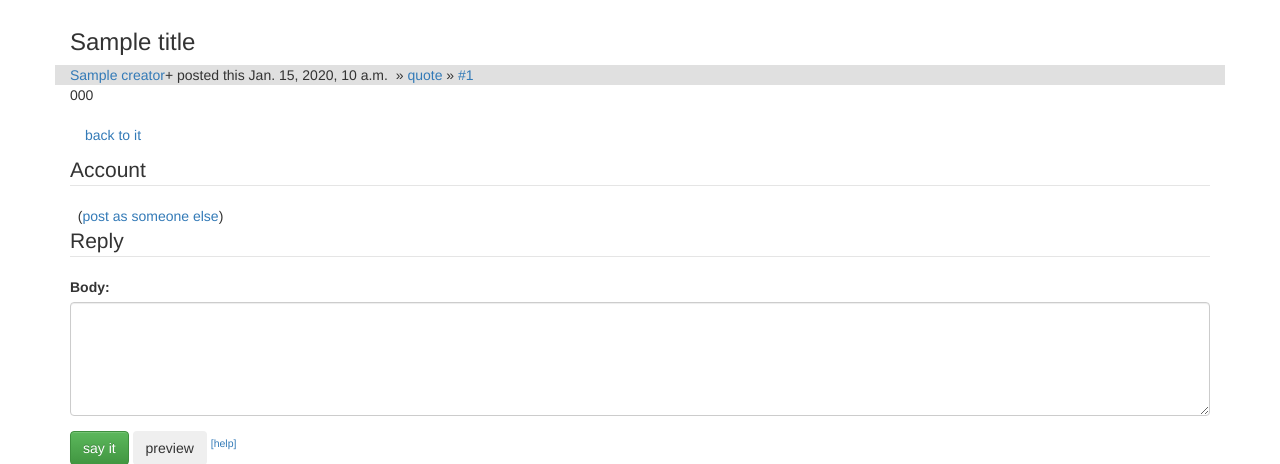
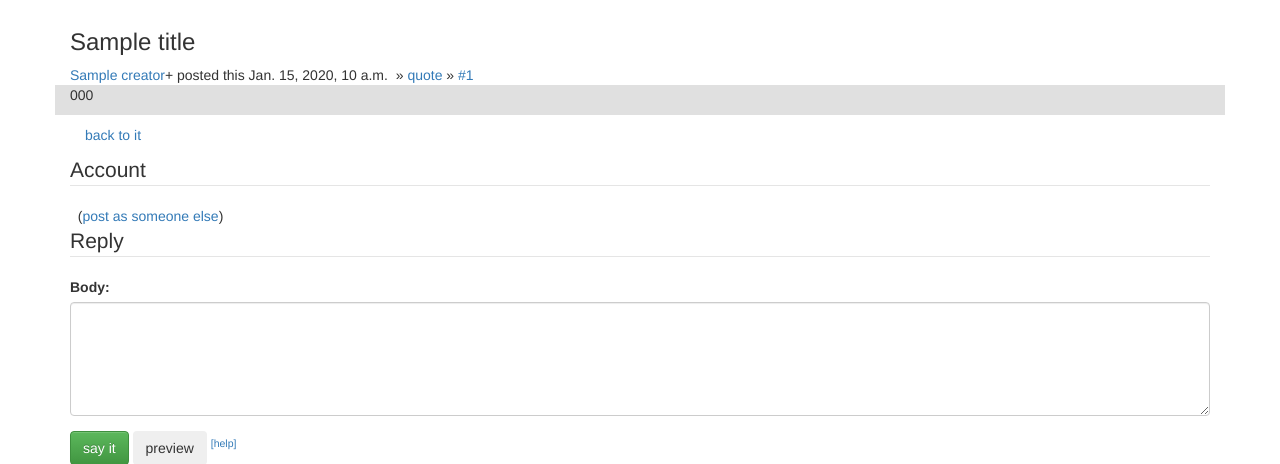
Before and after one commit to DarthHater/pgBoardUnchained, a Django app: template board/templates/post.html in a window 1280 px wide. Shown: the part 51-515 px from the top of the page. Run offline with Django 3.2, Linux system fonts and the light colour scheme; the template is opened without the code that fills it: most values are stand-ins (such as "Sample title", 1, 10 or a date in 2020); some libraries are stand-ins or nearby versions.

Commit message:
Quick styling updates to be more specific about row nth-of-type inheritance

```diff
--- a/board/static/css/base.css
+++ b/board/static/css/base.css
@@ -9,9 +9,10 @@ body {
         padding-top: 60px;
       }
     }
-    .row:nth-of-type(odd) {
+    .row.list:nth-of-type(odd) {
       background: #e0e0e0;
     }
     .row.post:nth-of-type(even) {
+      background: #e0e0e0;
       padding-bottom: 10px;
     }
--- a/board/templates/thread.html
+++ b/board/templates/thread.html
@@ -2,7 +2,7 @@
 {% block content %}
 {% for thread in threads %}
 <!-- Threads  -->
-<div class="row" ondblclick="location.href='{% url 'board.views.post' thread.pk %}'">
+<div class="row list" ondblclick="location.href='{% url 'board.views.post' thread.pk %}'">
     <div class="col-xs-3 col-md-2">
         <a href="#" class="memberlink">{{ thread.creator }}</a>
     </div>
```
